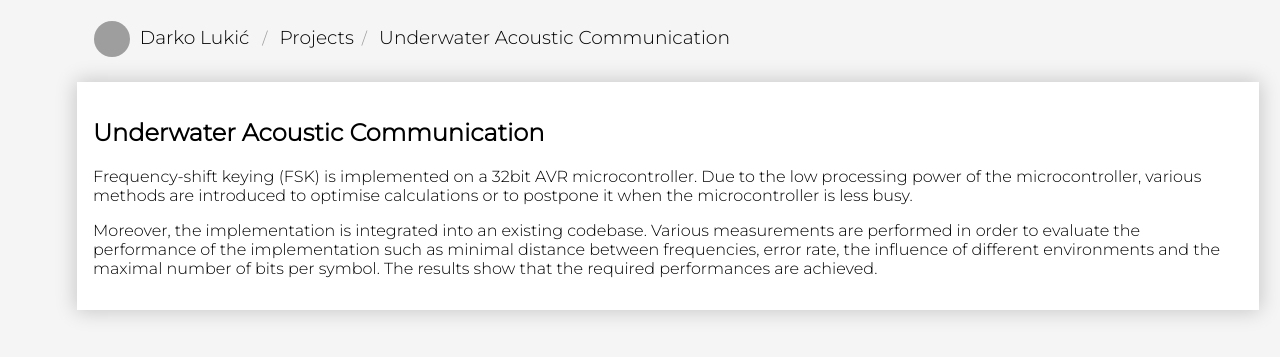
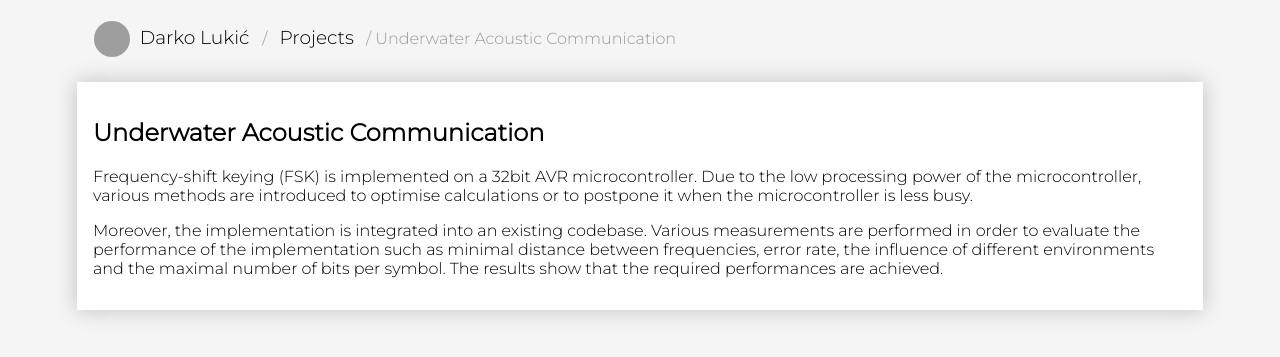
Before and after one commit to lukicdarkoo/lukic.io, a Jekyll site: the page built from _projects/underwater-acoustic-communication.md, in a window 1280 px wide. Shown: the top 357 px of the page. Built offline with Jekyll 4.4.1, drawn with Linux system fonts in a browser that asks for light colours; grey boxes are pictures that could not be loaded.

Commit message:
Make it responsive

```diff
--- a/_layouts/default.html
+++ b/_layouts/default.html
@@ -1,6 +1,9 @@
 <!DOCTYPE html>
 <html lang="{{ page.lang | default: site.lang | default: "en" }}">
-
+<meta charset="utf-8">
+<meta name='viewport' content='width=device-width, initial-scale=1.0, maximum-scale=1.0, user-scalable=0' />
+<meta name='theme-color' content='#2980b9'>
+<link rel="shortcut icon" href="/favicon.ico" />
 <title>{{ page.title | default: "Projects" }} | {{ site.title }}</title>
 <link href="https://fonts.googleapis.com/css2?family=Montserrat:wght@300&display=swap" rel="stylesheet" />
 <style>
@@ -13,6 +16,7 @@
     .project-list {
         display: flex;
         flex-wrap: wrap;
+        justify-content: space-evenly;
     }
 
     .project-item {
@@ -36,7 +40,6 @@
     }
 
     .project {
-        width: 100%;
         padding: 16px;
     }
 
@@ -69,6 +72,13 @@
         vertical-align: middle;
         margin: 5px;
     }
+
+    @media (max-width: 600px) {
+        .project-item,
+    .project {
+        margin: 12px 0;
+    }
+        }
 </style>
 
 <body>
@@ -79,11 +89,11 @@
                 <img src="https://github.com/lukicdarkoo.png" />
                 {{ site.title }}
             </a>
-            /
-            <a href="/projects">Projects</a>
             {%- if page.title -%}
-            /
-            <a href="{{ project.url | relative_url }}">{{ page.title | escape }}</a>
+            / <a href="/projects">Projects</a>
+            / {{ page.title | escape }}
+            {%- else -%}
+            / Projects
             {%- endif %}
         </nav>
     </header>
```
